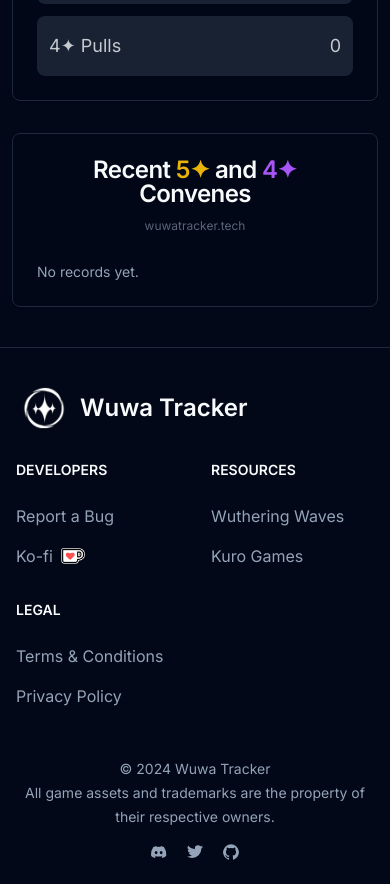
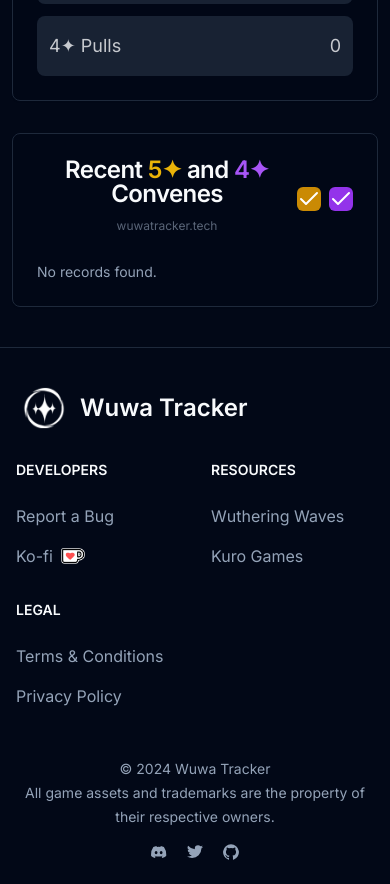
Before and after one commit to Luzefiru/wuwatracker, a Next.js app: page /convene/limited-character in a window 390 px wide. Shown: the part 1080-1964 px from the top of the page. Built offline with nearby package versions, Linux system fonts and the light colour scheme; what @shrutibalasa/tailwind-grid-auto-fit would draw is missing.

Commit message:
feat: implement filtering

```diff
--- a/package.json
+++ b/package.json
@@ -10,6 +10,7 @@
   },
   "dependencies": {
     "@radix-ui/react-accordion": "^1.1.2",
+    "@radix-ui/react-checkbox": "^1.0.4",
     "@radix-ui/react-dialog": "^1.0.5",
     "@radix-ui/react-dropdown-menu": "^2.0.6",
     "@radix-ui/react-label": "^2.0.2",
--- /dev/null
+++ b/src/components/convenes/avatar-filter.tsx
@@ -0,0 +1,55 @@
+import { AvatarFilter as Filtertype } from "@/types/avatarFilter";
+import { Checkbox } from "../ui/checkbox";
+
+interface Props {
+  avatarFilter: Array<Filtertype>;
+  setAvatarFilter: React.Dispatch<React.SetStateAction<Array<Filtertype>>>;
+}
+
+export default function AvatarFilter({ avatarFilter, setAvatarFilter }: Props) {
+  function isActiveFilter(filterNum: Filtertype) {
+    if (
+      avatarFilter.includes(Filtertype.FIVE_STARS) &&
+      avatarFilter.includes(Filtertype.FOUR_STARS)
+    ) {
+      return "px-3 py-3 aspect-square rounded-md  ";
+    } else if (avatarFilter.includes(filterNum)) {
+      return "px-3 py-3 aspect-square rounded-md  ";
+    } else {
+      return filterNum === Filtertype.FIVE_STARS
+        ? "px-3 py-3 aspect-square rounded-md "
+        : "px-3 py-3 aspect-square rounded-md ";
+    }
+  }
+
+  function handleClick(filterNum: Filtertype) {
+    if (avatarFilter.includes(filterNum)) {
+      setAvatarFilter(avatarFilter.filter((a) => a !== filterNum));
+    } else {
+      setAvatarFilter(avatarFilter.concat(filterNum));
+    }
+  }
+
+  return (
+    <div className="flex gap-2">
+      <Checkbox
+        defaultChecked
+        onClick={() => handleClick(Filtertype.FIVE_STARS)}
+        className={`${isActiveFilter(
+          Filtertype.FIVE_STARS
+        )} + bg-yellow-600 flex items-center justify-center text-yellow-700`}
+      >
+        <p>asdasd</p>✦
+      </Checkbox>
+      <Checkbox
+        defaultChecked
+        onClick={() => handleClick(Filtertype.FOUR_STARS)}
+        className={`${isActiveFilter(
+          Filtertype.FOUR_STARS
+        )} + bg-purple-600 flex items-center justify-center text-purple-800`}
+      >
+        ✦
+      </Checkbox>
+    </div>
+  );
+}
--- a/src/components/convenes/banner-stats-card.tsx
+++ b/src/components/convenes/banner-stats-card.tsx
@@ -15,6 +15,8 @@
 import { BannerStats } from "@/types/BannerStats";
 import { fiveStarObjects } from "@/data/gachaObjects";
 import { ConveneAvatar } from "./convene-avatar";
+import { AvatarFilter as Filtertype } from "@/types/avatarFilter";
+import AvatarFilter from "./avatar-filter";
 
 interface Props {
   title: string;
@@ -34,6 +36,26 @@
   const { getCardPoolTypeStatistics } = useConveneHistory();
 
   const [stats, setStats] = useState<BannerStats | null>(null);
+  const [filter, setFilter] = useState<Array<Filtertype>>([
+    Filtertype.FIVE_STARS,
+    Filtertype.FOUR_STARS,
+  ]);
+
+  function filterAvatars() {
+    console.log(filter);
+    if (stats?.fiveStarObjects.length || stats?.fourStarObjects.length) {
+      if (
+        filter.includes(Filtertype.FIVE_STARS) &&
+        filter.includes(Filtertype.FOUR_STARS)
+      ) {
+        return [...stats?.fourStarObjects, ...stats?.fiveStarObjects];
+      } else if (filter.includes(Filtertype.FIVE_STARS)) {
+        return stats?.fiveStarObjects;
+      } else if (filter.includes(Filtertype.FOUR_STARS)) {
+        return stats?.fourStarObjects;
+      }
+    }
+  }
 
   useEffect(() => {
     const getBannerStats = async () => {
@@ -45,8 +67,6 @@
     };
     getBannerStats();
   }, [cardPoolType, getCardPoolTypeStatistics, pullCost]);
-
-  console.log(stats);
 
   return (
     <>
@@ -101,28 +121,40 @@
       </Card>
       <Card className="bg-background/80 backdrop-blur-sm w-full">
         <div className="w-full">
-          <CardHeader className="text-center md:text-start">
+          <CardHeader className="text-center md:text-start flex flex-row justify-between items-center ">
             <div className="flex flex-col sm:flex-row items-center gap-3 flex-wrap">
-              <CardTitle>
-                Recent <span className="text-yellow-500">5✦</span> and{" "}
-                <span className="text-purple-500">4✦</span> Convenes
-              </CardTitle>
+              {filter.includes(Filtertype.FIVE_STARS) &&
+              filter.includes(Filtertype.FOUR_STARS) ? (
+                <CardTitle>
+                  Recent <span className="text-yellow-500">5✦</span> and{" "}
+                  <span className="text-purple-500">4✦</span> Convenes
+                </CardTitle>
+              ) : filter.includes(Filtertype.FIVE_STARS) ? (
+                <CardTitle>
+                  Recent <span className="text-yellow-500">5✦</span> Convenes
+                </CardTitle>
+              ) : (
+                <CardTitle>
+                  Recent <span className="text-purple-500">4✦</span> Convenes
+                </CardTitle>
+              )}
               <p className="text-xs text-muted-foreground opacity-60 ">
                 wuwatracker.tech
               </p>
             </div>
+            <AvatarFilter avatarFilter={filter} setAvatarFilter={setFilter} />
           </CardHeader>
           <CardContent className="grid md:flex md:flex-wrap gap-4 grid-auto-fit-[4rem] pt-6">
-            {/* TODO - add filters for; both 4* and 5*, 4*, and 5* pulls */}
-            {stats?.fiveStarObjects.length || stats?.fourStarObjects.length ? (
-              [...stats?.fourStarObjects, ...stats?.fiveStarObjects]
-                .reverse()
+            {filter.length !== 0 &&
+            (stats?.fiveStarObjects.length || stats?.fourStarObjects.length) ? (
+              filterAvatars()
+                ?.reverse()
                 .map((o) => {
                   /* @ts-ignore, TODO - find a way to index this without throwing a type error*/
                   return <ConveneAvatar key={String(o.time) + o.name} {...o} />;
                 })
             ) : (
-              <p className="text-muted-foreground text-sm">No records yet.</p>
+              <p className="text-muted-foreground text-sm">No records found.</p>
             )}
           </CardContent>
         </div>
--- a/src/components/convenes/convene-avatar.tsx
+++ b/src/components/convenes/convene-avatar.tsx
@@ -66,7 +66,7 @@
           <span>{pullNumberToDisplay}</span>
         </Badge>
         {qualityLevel === 5 && (
-          <Sparkles className="h-[1rem] w-[1rem] rotate-0 scale-100 transition-all absolute text-yellow-400 fill-yellow-400 left-[8px] top-1 aspect-square" />
+          <Sparkles className="h-[1rem] w-[1rem] rotate-0 scale-100 text-xl transition-all absolute text-yellow-400 fill-yellow-400 left-0 top-0 aspect-square"></Sparkles>
         )}
       </div>
     </>
--- /dev/null
+++ b/src/components/ui/checkbox.tsx
@@ -0,0 +1,30 @@
+"use client";
+
+import * as React from "react";
+import * as CheckboxPrimitive from "@radix-ui/react-checkbox";
+import { Check } from "lucide-react";
+
+import { cn } from "@/lib/utils";
+
+const Checkbox = React.forwardRef<
+  React.ElementRef<typeof CheckboxPrimitive.Root>,
+  React.ComponentPropsWithoutRef<typeof CheckboxPrimitive.Root>
+>(({ className, ...props }, ref) => (
+  <CheckboxPrimitive.Root
+    ref={ref}
+    className={cn(
+      "peer h-4 w-4 shrink-0 rounded-sm   ring-offset-background focus-visible:outline-none focus-visible:ring-2 focus-visible:ring-ring focus-visible:ring-offset-2 disabled:cursor-not-allowed disabled:opacity-50  data-[state=checked]:text-primary-foreground",
+      className
+    )}
+    {...props}
+  >
+    <CheckboxPrimitive.Indicator
+      className={cn("flex items-center justify-center text-white bg-none")}
+    >
+      <Check />
+    </CheckboxPrimitive.Indicator>
+  </CheckboxPrimitive.Root>
+));
+Checkbox.displayName = CheckboxPrimitive.Root.displayName;
+
+export { Checkbox };
--- /dev/null
+++ b/src/types/avatarFilter.ts
@@ -0,0 +1,4 @@
+export enum AvatarFilter {
+  FOUR_STARS = 4,
+  FIVE_STARS = 5,
+}
```
Also changed, not shown: 1 other file (tests, documents, lock files or other folders).
